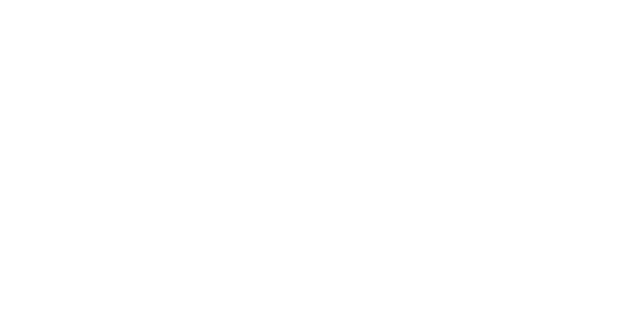
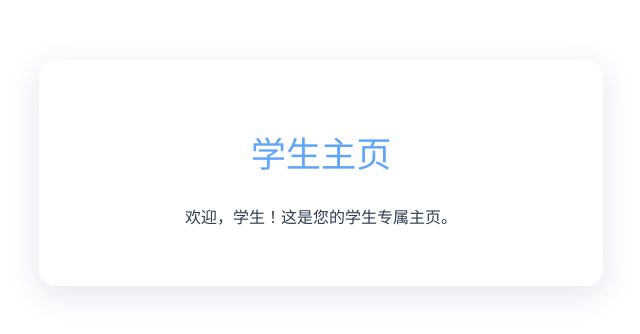
Before and after one commit to Ethan-Zhengsy/teach_vue, a Vue app: page /student/home in a window 1280 px wide. Before the commit this address had no page. Shown: the top 334 px of the page, without its empty margins (319-959 px from the left). Built offline with nearby package versions, Linux system fonts and the light colour scheme.

Commit message:
新增学生主页视图，添加学生主页路由，提升用户体验

```diff
--- a/src/router/index.ts
+++ b/src/router/index.ts
@@ -8,6 +8,7 @@
 import StudentInfoView from '../views/StudentInfoView.vue'
 import TeacherInfoView from '../views/TeacherInfoView.vue'
 import TeacherHomeView from '../views/TeacherHomeView.vue'
+import StudentHomeView from '../views/StudentHomeView.vue'
 
 
 const routes = [
@@ -64,6 +65,12 @@
     path: '/teacher/home',
     name: 'teacherHome',
     component: TeacherHomeView
+  },
+  {
+    // 学生主页路由
+    path: '/student/home',
+    name: 'studentHome',
+    component: StudentHomeView
   }
 ]
 
--- /dev/null
+++ b/src/views/StudentHomeView.vue
@@ -0,0 +1,38 @@
+<template>
+  <div class="student-home-container">
+    <h2>学生主页</h2>
+    <p>欢迎，{{ username }}！这是您的学生专属主页。</p>
+    <!-- 你可以在这里添加更多学生功能入口 -->
+  </div>
+</template>
+
+<script setup>
+import { ref, onMounted } from 'vue'
+
+const username = ref('')
+
+onMounted(() => {
+  // 从 localStorage 获取用户名
+  const userInfo = JSON.parse(localStorage.getItem('userInfo') || '{}')
+  username.value = userInfo.username || '学生'
+})
+</script>
+
+<style scoped>
+.student-home-container {
+  background: white;
+  padding: 2.5rem 2rem;
+  border-radius: 16px;
+  box-shadow: 0 8px 32px 0 rgba(31, 38, 135, 0.12);
+  width: 100%;
+  max-width: 500px;
+  margin: 60px auto 0 auto;
+  text-align: center;
+}
+h2 {
+  font-size: 2.2rem;
+  font-weight: 900;
+  color: #60a5fa;
+  margin-bottom: 1.5rem;
+}
+</style>
```
